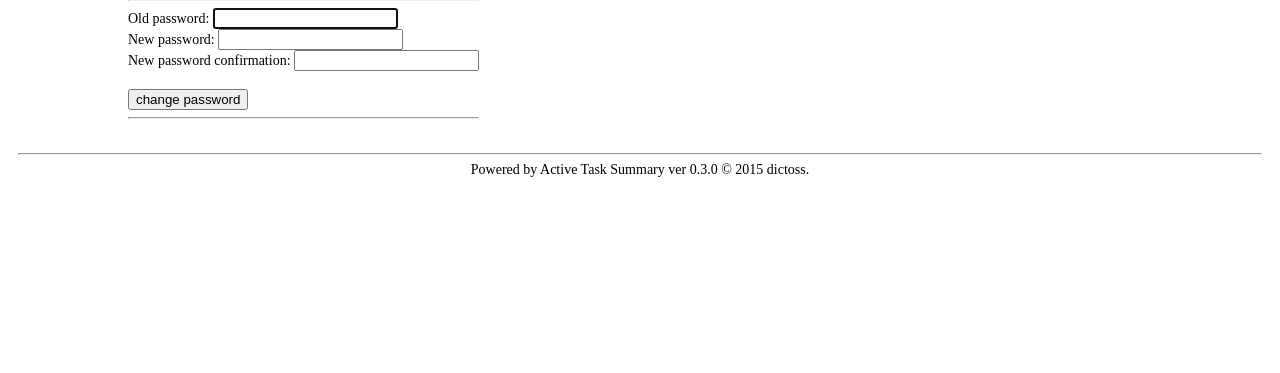
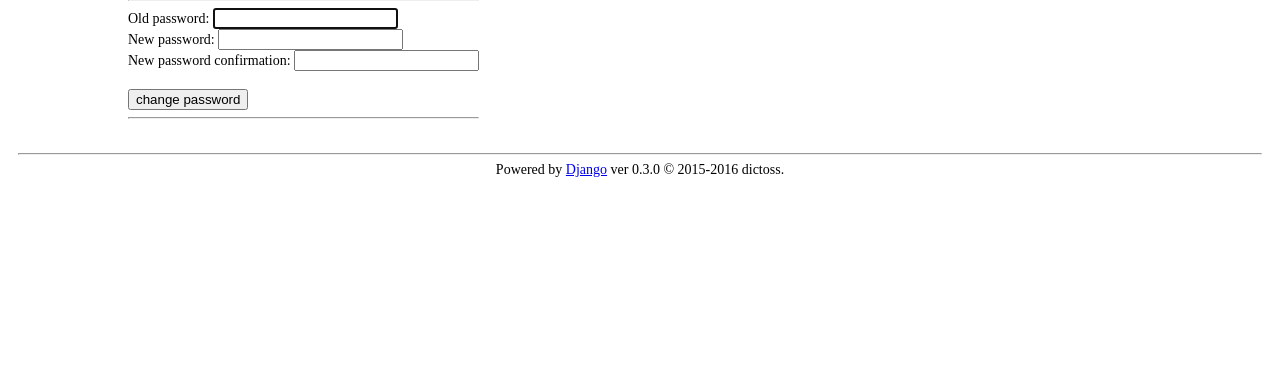
Before and after one commit to dictoss/active-task-summary, a Django app: page /ats/manage/chpasswd/ in a window 1280 px wide. Shown: the part 92-465 px from the top of the page. Run offline with Django 3.2, Linux system fonts and the light colour scheme; parts of the project's set-up code (start-up, migrations or seed data) failed here and were passed over.

Commit message:
fix powerd by.

```diff
--- a/ats/templates/base.html
+++ b/ats/templates/base.html
@@ -52,7 +52,7 @@
 </div>
 <div class="boxfooter">
   <hr>
-  Powered by {{ app_longname }} ver {{ app_version }} &copy; 2015 {{ app_auther }}.
+  Powered by <a href="https://www.djangoproject.com/">Django</a> ver {{ app_version }} &copy; 2015-2016 {{ app_auther }}.
 </div>
 </div>
 <script type="text/javascript" src="{% static 'ats/js/ats.js' %}"></script>
```
